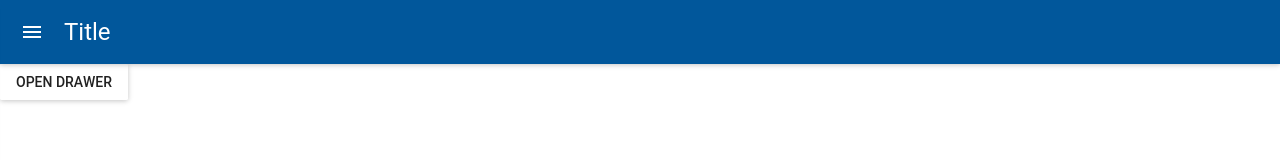
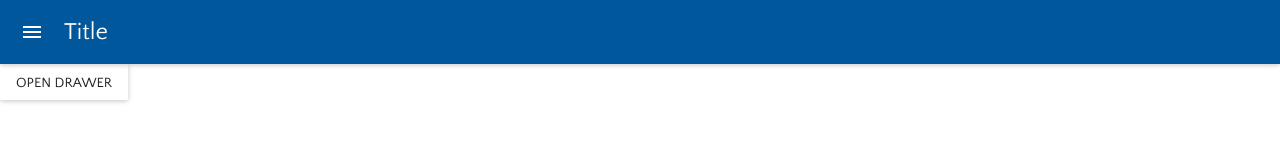
Before and after one commit to why-absystem/login-react, a React (Create React App) app: page / in a window 1280 px wide. Shown: the top 160 px of the page. Built offline with nearby package versions, Linux system fonts and the light colour scheme.

Commit message:
custom theme material ui

```diff
--- a/src/mytheme.js
+++ b/src/mytheme.js
@@ -1,4 +1,3 @@
-import React, { Component } from 'react';
 import {
 	cyan500, cyan700,
 	pinkA200,
@@ -10,7 +9,7 @@ import {fade} from 'material-ui/utils/colorManipulator';
 import getMuiTheme from 'material-ui/styles/getMuiTheme';
 
 const mytheme = getMuiTheme({
-	fontFamily: 'Roboto, sans-serif',
+	fontFamily: 'Quattrocento Sans, Oxygen, Roboto, sans-serif',
 	borderRadius: 2,
 	palette: {
 		primary1Color: lightBlue900,
@@ -27,7 +26,7 @@ const mytheme = getMuiTheme({
 		disabledColor: fade(darkBlack, 0.3),
 		pickerHeaderColor: cyan500,
 		clockCircleColor: fade(darkBlack, 0.07),
-		shadowColor: fullBlack,
+		shadowColor: fullBlack
 	}
 });
 
```
